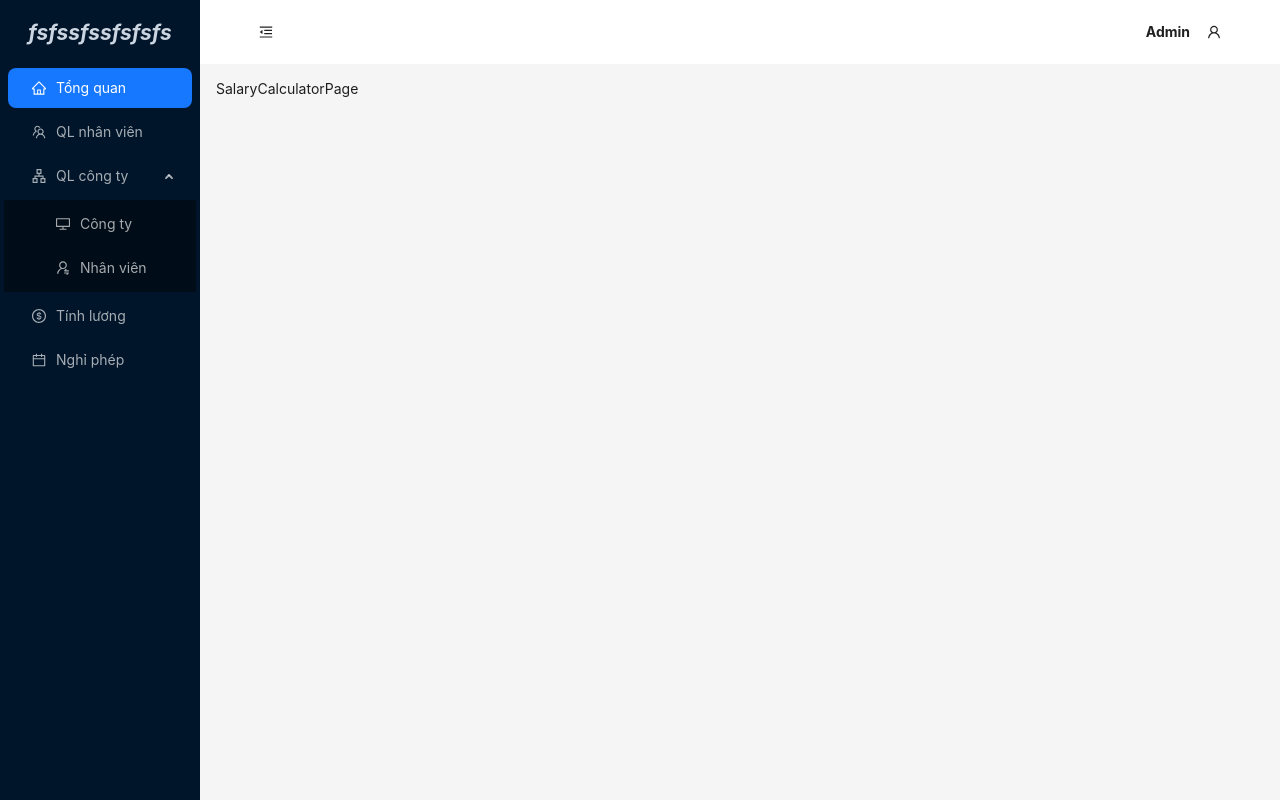
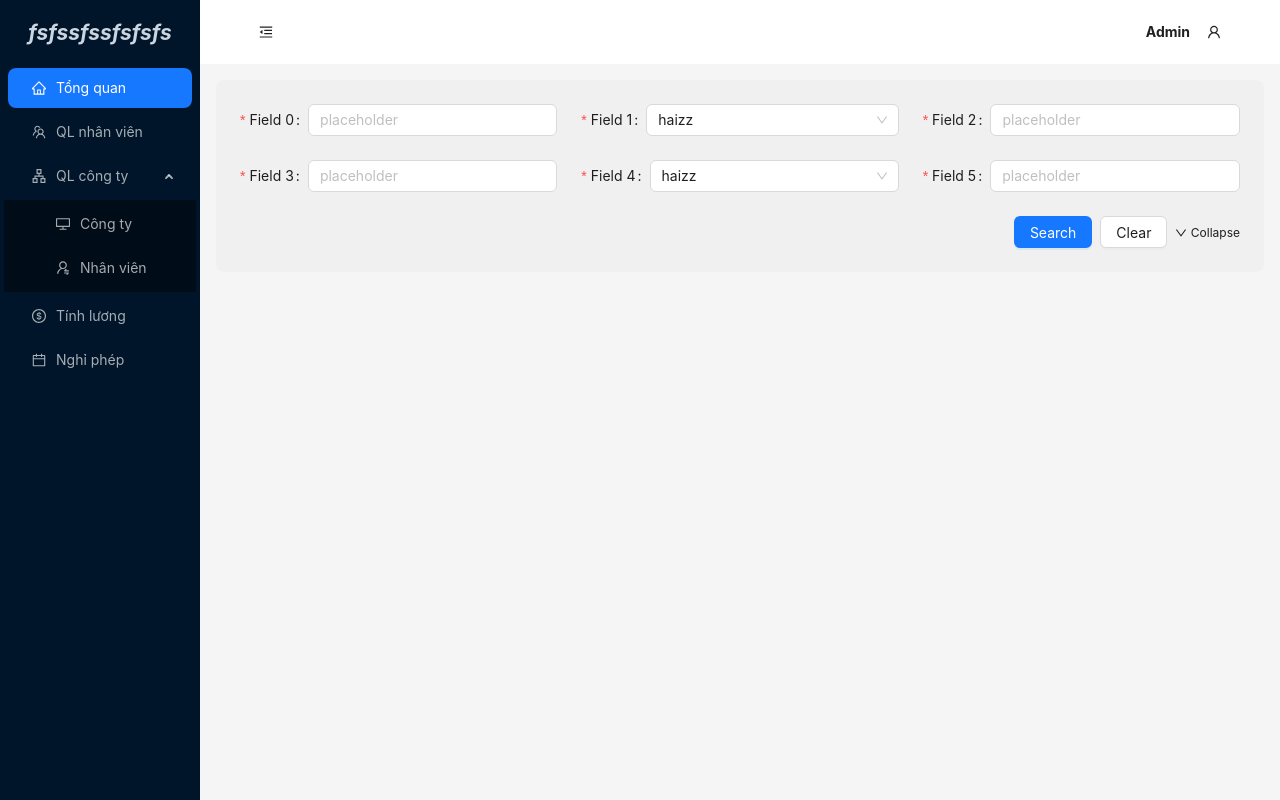
Before and after one commit to Dathvgl/vite-hrm, a React (Vite) app: page /home/salary-calculator in a window 1280 px wide. Built offline with nearby package versions, Linux system fonts and the light colour scheme.

Commit message:
basic salary calculator page?

```diff
--- a/src/routes/home/SalaryCalculatorPage.tsx
+++ b/src/routes/home/SalaryCalculatorPage.tsx
@@ -1,3 +1,96 @@
+import { DownOutlined } from "@ant-design/icons";
+import { Button, Col, Form, Input, Row, Select, Space, theme } from "antd";
+import React, { useState } from "react";
+
 export default function SalaryCalculatorPage() {
-  return <div>SalaryCalculatorPage</div>;
+  const { token } = theme.useToken();
+  const [form] = Form.useForm();
+  const [expand, setExpand] = useState(false);
+
+  const formStyle: React.CSSProperties = {
+    maxWidth: "none",
+    background: token.colorFillAlter,
+    borderRadius: token.borderRadiusLG,
+    padding: 24,
+  };
+
+  function getFields() {
+    const count = expand ? 10 : 6;
+    const children = [];
+    for (let i = 0; i < count; i++) {
+      children.push(
+        <Col span={8} key={i}>
+          {i % 3 !== 1 ? (
+            <Form.Item
+              name={`field-${i}`}
+              label={`Field ${i}`}
+              rules={[
+                {
+                  required: true,
+                  message: "Input something!",
+                },
+              ]}
+            >
+              <Input placeholder="placeholder" />
+            </Form.Item>
+          ) : (
+            <Form.Item
+              name={`field-${i}`}
+              label={`Field ${i}`}
+              rules={[
+                {
+                  required: true,
+                  message: "Select something!",
+                },
+              ]}
+              initialValue="1"
+            >
+              <Select>
+                <Select.Option value="1">haizz</Select.Option>
+                <Select.Option value="2">222</Select.Option>
+              </Select>
+            </Form.Item>
+          )}
+        </Col>
+      );
+    }
+    return children;
+  }
+
+  function onFinish(values: any) {
+    console.log("Received values of form: ", values);
+  }
+
+  return (
+    <Form
+      form={form}
+      name="advanced_search"
+      style={formStyle}
+      onFinish={onFinish}
+    >
+      <Row gutter={24}>{getFields()}</Row>
+      <div style={{ textAlign: "right" }}>
+        <Space size="small">
+          <Button type="primary" htmlType="submit">
+            Search
+          </Button>
+          <Button
+            onClick={() => {
+              form.resetFields();
+            }}
+          >
+            Clear
+          </Button>
+          <a
+            style={{ fontSize: 12 }}
+            onClick={() => {
+              setExpand(!expand);
+            }}
+          >
+            <DownOutlined rotate={expand ? 180 : 0} /> Collapse
+          </a>
+        </Space>
+      </div>
+    </Form>
+  );
 }
```
